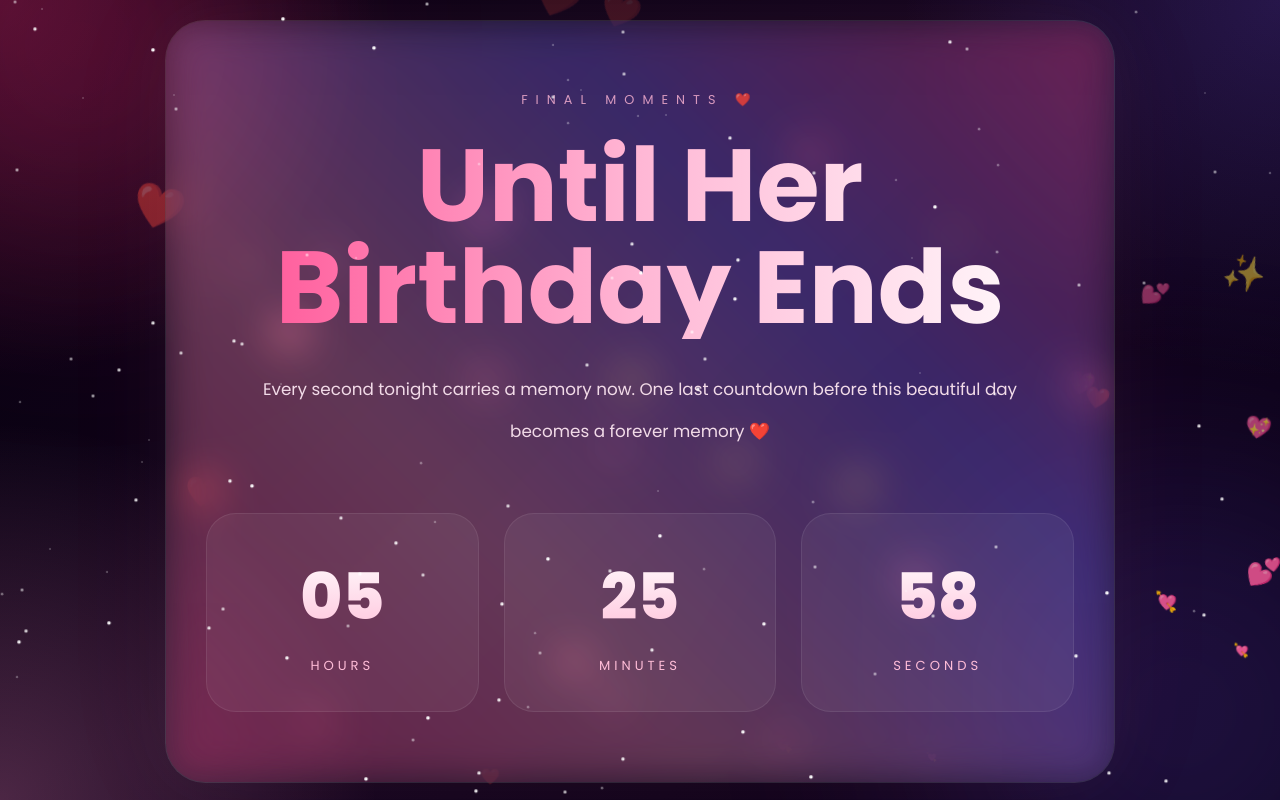
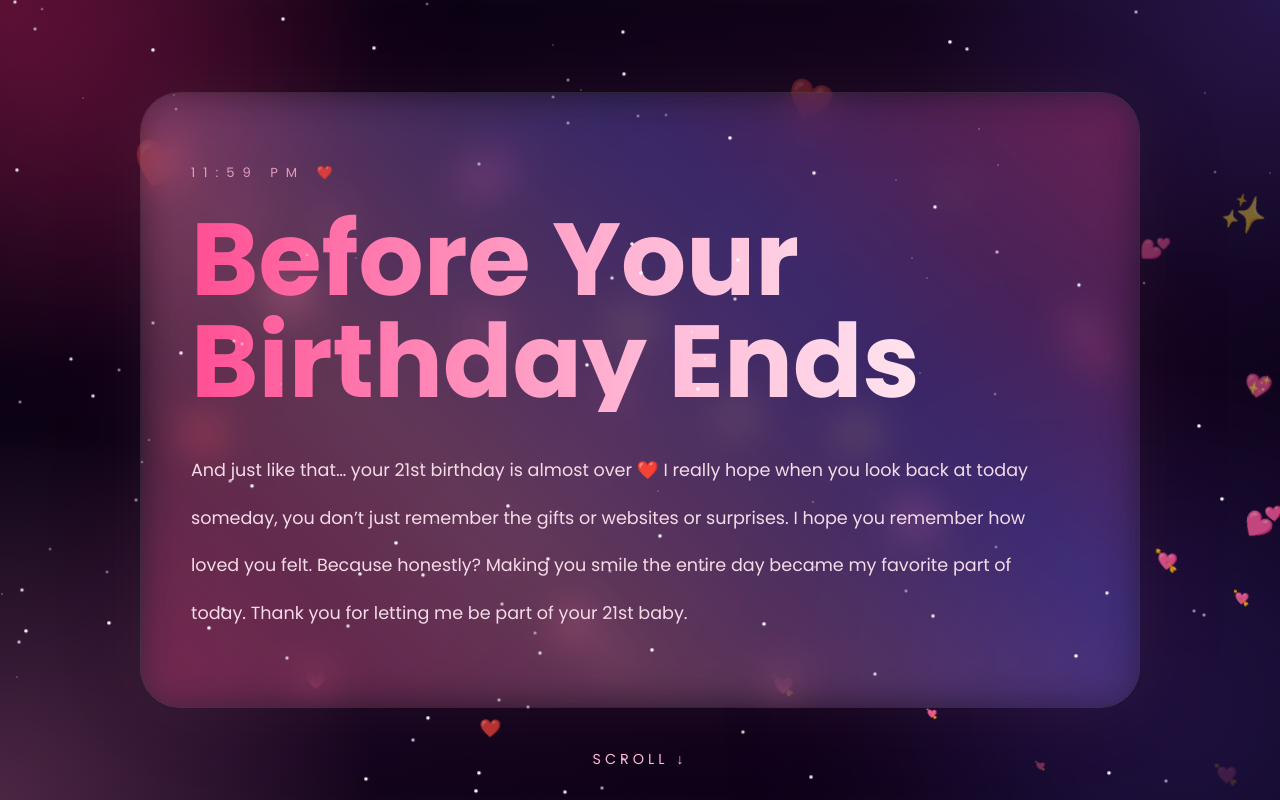
Before and after one commit to sujalbalapure5-dot/GKKKKK-BDAYYYY-FINALLL-12-AM-WEBSITEEE, a plain HTML site: page index.html in a window 1280 px wide. Shown: the top 800 px of the page. Drawn offline with Linux system fonts and the light colour scheme.

Commit message:
Update index.html

```diff
--- a/index.html
+++ b/index.html
@@ -4,7 +4,7 @@
 <meta charset="UTF-8">
 <meta name="viewport" content="width=device-width, initial-scale=1.0">
 
-<title>Until Midnight ❤️</title>
+<title>Before Your Birthday Ends ❤️</title>
 
 <link href="https://fonts.googleapis.com/css2?family=Poppins:wght@300;400;500;600;700;800&display=swap" rel="stylesheet">
 
@@ -105,7 +105,7 @@ transform:translateY(-35px);
 
 }
 
-/* hearts */
+/* floating hearts */
 
 .heart{
 position:fixed;
@@ -134,145 +134,30 @@ opacity:0;
 
 }
 
-/* countdown screen */
+/* scroll indicator */
 
-.countdown-screen{
-min-height:100vh;
-display:flex;
-justify-content:center;
-align-items:center;
-padding:20px;
-text-align:center;
+.scroll{
+position:fixed;
+bottom:30px;
+left:50%;
+transform:translateX(-50%);
+font-size:0.9rem;
+letter-spacing:4px;
+color:#ffb7d5;
+animation:bounce 2s infinite;
+z-index:10;
 }
 
-.countdown-box{
+@keyframes bounce{
 
-width:100%;
-max-width:950px;
-
-padding:70px 40px;
-
-border-radius:40px;
-
-background:rgba(255,255,255,0.06);
-
-border:1px solid rgba(255,255,255,0.08);
-
-backdrop-filter:blur(20px);
-
-box-shadow:
-0 0 60px rgba(255,255,255,0.04),
-0 0 120px rgba(255,0,128,0.06);
-
-position:relative;
-overflow:hidden;
-
+0%,100%{
+transform:translateX(-50%) translateY(0);
 }
 
-.countdown-box::before{
-content:"";
-position:absolute;
-inset:-2px;
-
-background:linear-gradient(
-45deg,
-#ff2f7d,
-#ff8dc4,
-#7a5cff,
-#ff2f7d
-);
-
-z-index:-1;
-filter:blur(20px);
-opacity:0.3;
+50%{
+transform:translateX(-50%) translateY(10px);
 }
 
-.tag{
-letter-spacing:8px;
-font-size:0.8rem;
-color:#ffb7d5;
-margin-bottom:25px;
-opacity:0.8;
-text-transform:uppercase;
-}
-
-h1{
-font-size:clamp(3rem,8vw,7rem);
-line-height:1;
-margin-bottom:30px;
-
-background:linear-gradient(
-to right,
-#ff4f93,
-#ffb7d5,
-#ffffff
-);
-
--webkit-background-clip:text;
--webkit-text-fill-color:transparent;
-}
-
-.subtitle{
-max-width:760px;
-margin:auto;
-font-size:1.05rem;
-line-height:2.5;
-color:#f2dbe8;
-margin-bottom:60px;
-}
-
-/* timer */
-
-.timer{
-display:grid;
-grid-template-columns:repeat(auto-fit,minmax(160px,1fr));
-gap:25px;
-}
-
-.time-card{
-
-padding:35px 20px;
-
-border-radius:30px;
-
-background:rgba(255,255,255,0.05);
-
-border:1px solid rgba(255,255,255,0.08);
-
-transition:0.4s;
-
-}
-
-.time-card:hover{
-transform:translateY(-8px) scale(1.03);
-}
-
-.number{
-font-size:4rem;
-font-weight:800;
-
-background:linear-gradient(
-to bottom,
-#ffffff,
-#ffbdd8
-);
-
--webkit-background-clip:text;
--webkit-text-fill-color:transparent;
-}
-
-.label{
-margin-top:12px;
-letter-spacing:4px;
-font-size:0.82rem;
-color:#ffbdd8;
-text-transform:uppercase;
-}
-
-/* hidden content */
-
-.hidden{
-display:none;
 }
 
 /* sections */
@@ -283,7 +168,10 @@ display:flex;
 justify-content:center;
 align-items:center;
 padding:90px 20px;
+position:relative;
 }
+
+/* glass card */
 
 .card{
 width:100%;
@@ -308,12 +196,76 @@ position:relative;
 overflow:hidden;
 }
 
+/* glow border */
+
+.card::before{
+content:"";
+position:absolute;
+inset:-2px;
+
+background:linear-gradient(
+45deg,
+#ff2f7d,
+#ff8dc4,
+#7a5cff,
+#ff2f7d
+);
+
+z-index:-1;
+filter:blur(20px);
+opacity:0.3;
+}
+
+/* typography */
+
+.tag{
+letter-spacing:8px;
+font-size:0.82rem;
+color:#ffb7d5;
+margin-bottom:25px;
+opacity:0.8;
+text-transform:uppercase;
+}
+
+h1{
+font-size:clamp(3rem,8vw,7rem);
+line-height:1;
+margin-bottom:35px;
+
+background:linear-gradient(
+to right,
+#ff4f93,
+#ffb7d5,
+#ffffff
+);
+
+-webkit-background-clip:text;
+-webkit-text-fill-color:transparent;
+}
+
 .text{
 font-size:1.1rem;
 line-height:2.7;
 color:#f4dbe7;
 max-width:850px;
 }
+
+/* divider */
+
+.divider{
+height:1px;
+width:100%;
+background:linear-gradient(
+to right,
+transparent,
+rgba(255,255,255,0.3),
+transparent
+);
+
+margin:45px 0;
+}
+
+/* floating quote */
 
 .quote{
 font-size:1.5rem;
@@ -330,21 +282,11 @@ to right,
 -webkit-text-fill-color:transparent;
 }
 
-.divider{
-height:1px;
-width:100%;
-background:linear-gradient(
-to right,
-transparent,
-rgba(255,255,255,0.3),
-transparent
-);
-
-margin:45px 0;
-}
+/* ending */
 
 .end{
 text-align:center;
+padding-top:30px;
 }
 
 .end h2{
@@ -366,6 +308,8 @@ line-height:2.7;
 font-size:1.05rem;
 color:#f4dbe7;
 }
+
+/* footer */
 
 .footer{
 margin-top:45px;
@@ -391,14 +335,12 @@ transform:translateY(0);
 
 @media(max-width:700px){
 
-.card,
-.countdown-box{
+.card{
 padding:45px 25px;
 }
 
 .text,
-.end p,
-.subtitle{
+.end p{
 font-size:0.96rem;
 line-height:2.3;
 }
@@ -410,10 +352,6 @@ line-height:1.9;
 
 .end h2{
 font-size:2rem;
-}
-
-.number{
-font-size:3rem;
 }
 
 }
@@ -428,55 +366,11 @@ font-size:3rem;
 <div class="blob blob1"></div>
 <div class="blob blob2"></div>
 
-<!-- COUNTDOWN -->
-
-<div class="countdown-screen" id="countdownScreen">
-
-<div class="countdown-box">
-
-<div class="tag">
-FINAL MOMENTS ❤️
+<div class="scroll">
+SCROLL ↓
 </div>
 
-<h1>
-Until Her<br>
-Birthday Ends
-</h1>
-
-<div class="subtitle">
-
-Every second tonight carries a memory now.
-
-One last countdown before this beautiful day becomes a forever memory ❤️
-
-</div>
-
-<div class="timer">
-
-<div class="time-card">
-<div class="number" id="hours">00</div>
-<div class="label">Hours</div>
-</div>
-
-<div class="time-card">
-<div class="number" id="minutes">00</div>
-<div class="label">Minutes</div>
-</div>
-
-<div class="time-card">
-<div class="number" id="seconds">00</div>
-<div class="label">Seconds</div>
-</div>
-
-</div>
-
-</div>
-
-</div>
-
-<!-- HIDDEN WEBSITE -->
-
-<div id="mainContent" class="hidden">
+<!-- section 1 -->
 
 <section>
 
@@ -514,6 +408,8 @@ Thank you for letting me be part of your 21st baby.
 
 </section>
 
+<!-- section 2 -->
+
 <section>
 
 <div class="card reveal">
@@ -549,6 +445,8 @@ I think I would choose this one.
 </div>
 
 </section>
+
+<!-- section 3 -->
 
 <section>
 
@@ -588,70 +486,7 @@ Forever proud of you ❤️
 
 </section>
 
-</div>
-
 <script>
-
-/* target date */
-
-const targetDate =
-new Date("May 30, 2026 00:00:00").getTime();
-
-/* countdown */
-
-function updateCountdown(){
-
-const now = new Date().getTime();
-
-const distance = targetDate - now;
-
-if(distance <= 0){
-
-document.getElementById(
-"countdownScreen"
-).style.display = "none";
-
-document.getElementById(
-"mainContent"
-).classList.remove("hidden");
-
-window.scrollTo(0,0);
-
-return;
-}
-
-const hours=Math.floor(
-(distance%(1000*60*60*24))
-/
-(1000*60*60)
-);
-
-const minutes=Math.floor(
-(distance%(1000*60*60))
-/
-(1000*60)
-);
-
-const seconds=Math.floor(
-(distance%(1000*60))
-/
-1000
-);
-
-document.getElementById("hours").innerText=
-String(hours).padStart(2,'0');
-
-document.getElementById("minutes").innerText=
-String(minutes).padStart(2,'0');
-
-document.getElementById("seconds").innerText=
-String(seconds).padStart(2,'0');
-
-}
-
-setInterval(updateCountdown,1000);
-
-updateCountdown();
 
 /* hearts */
 
@@ -702,7 +537,7 @@ document.body.appendChild(star);
 
 }
 
-/* reveal */
+/* reveal animation */
 
 const reveals=document.querySelectorAll(".reveal");
 
```
